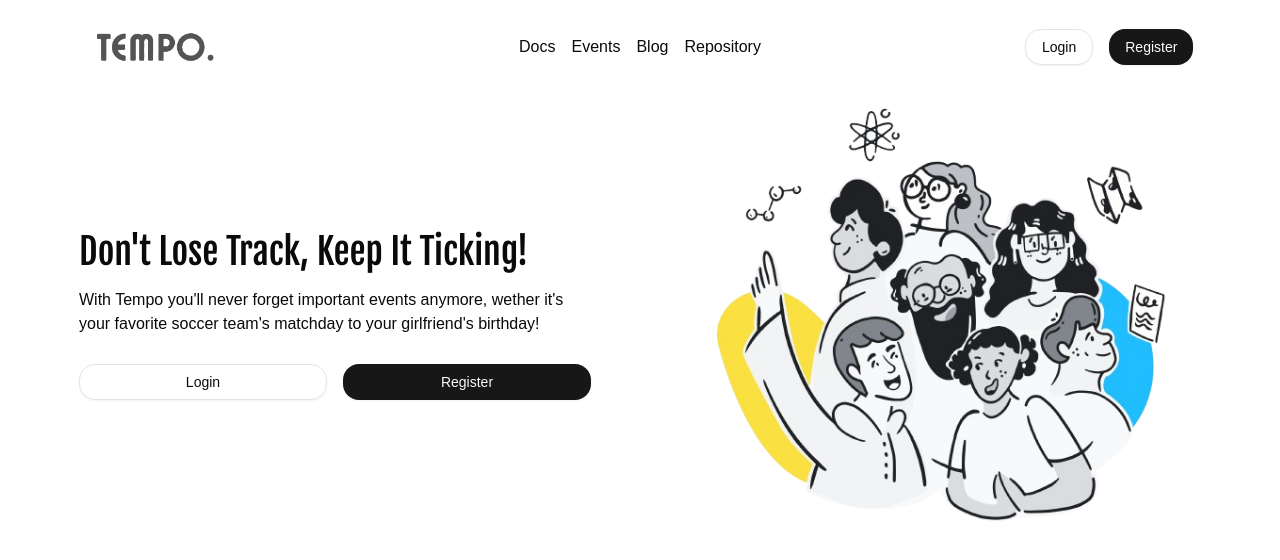
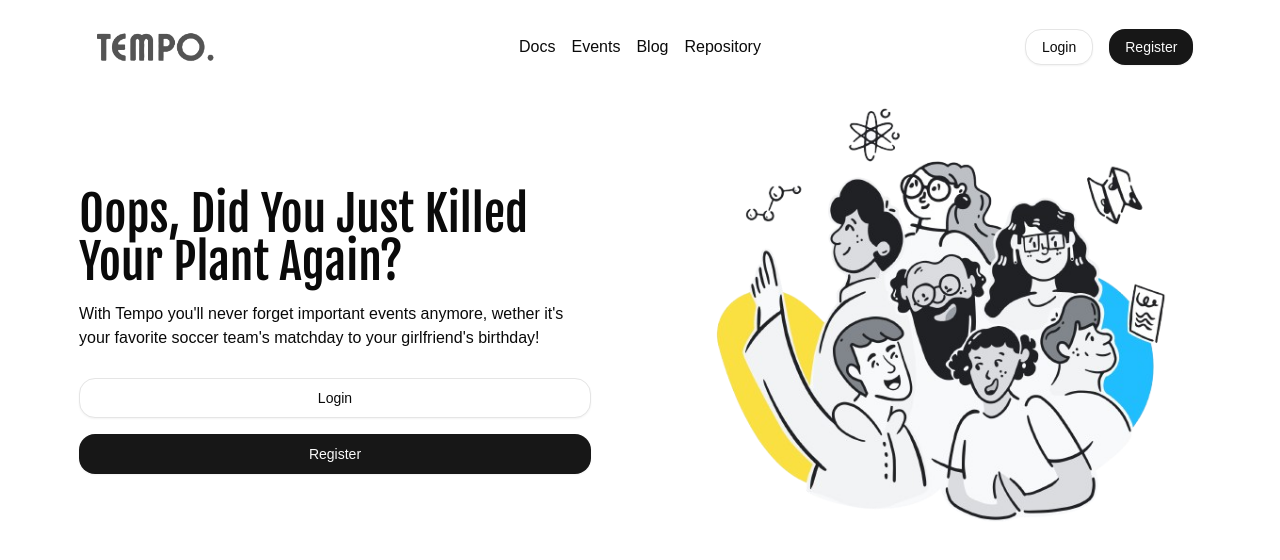
Before and after one commit to dimas-fahmi/tempo, a Next.js app: page / in a window 1280 px wide. Shown: the top 560 px of the page. Built offline with nearby package versions, Linux system fonts and the light colour scheme.

Commit message:
Update Hero section content and styling for improved clarity and consistency

```diff
--- a/app/(landingLayout)/Sections/Hero.tsx
+++ b/app/(landingLayout)/Sections/Hero.tsx
@@ -9,11 +9,11 @@ const Hero = () => {
       className="flex flex-col-reverse md:flex-row gap-6 justify-between"
     >
       {/* Content Container */}
-      <div className="flex items-center">
+      <div className="flex items-center pt-4 md:pt-8">
         {/* Content Wrapper */}
         <div className="max-w-lg space-y-7">
-          <h1 className="text-4xl font-header mb-4">
-            Don't Lose Track, Keep It Ticking!
+          <h1 className="text-5xl font-header mb-4">
+            Oops, Did You Just Killed Your Plant Again?
           </h1>
           <p className="font-sans">
             With Tempo you'll never forget important events anymore, wether it's
@@ -21,11 +21,13 @@ const Hero = () => {
           </p>
 
           {/* CTA */}
-          <div className="grid grid-cols-2 mt-6 items-center gap-4">
-            <Button style={"pill"} variant={"outline"}>
+          <div className="grid grid-cols-1 mt-6 items-center gap-4">
+            <Button style={"pill"} size={"lg"} variant={"outline"}>
               Login
             </Button>
-            <Button style={"pill"}>Register</Button>
+            <Button style={"pill"} size={"lg"}>
+              Register
+            </Button>
           </div>
         </div>
       </div>
```
